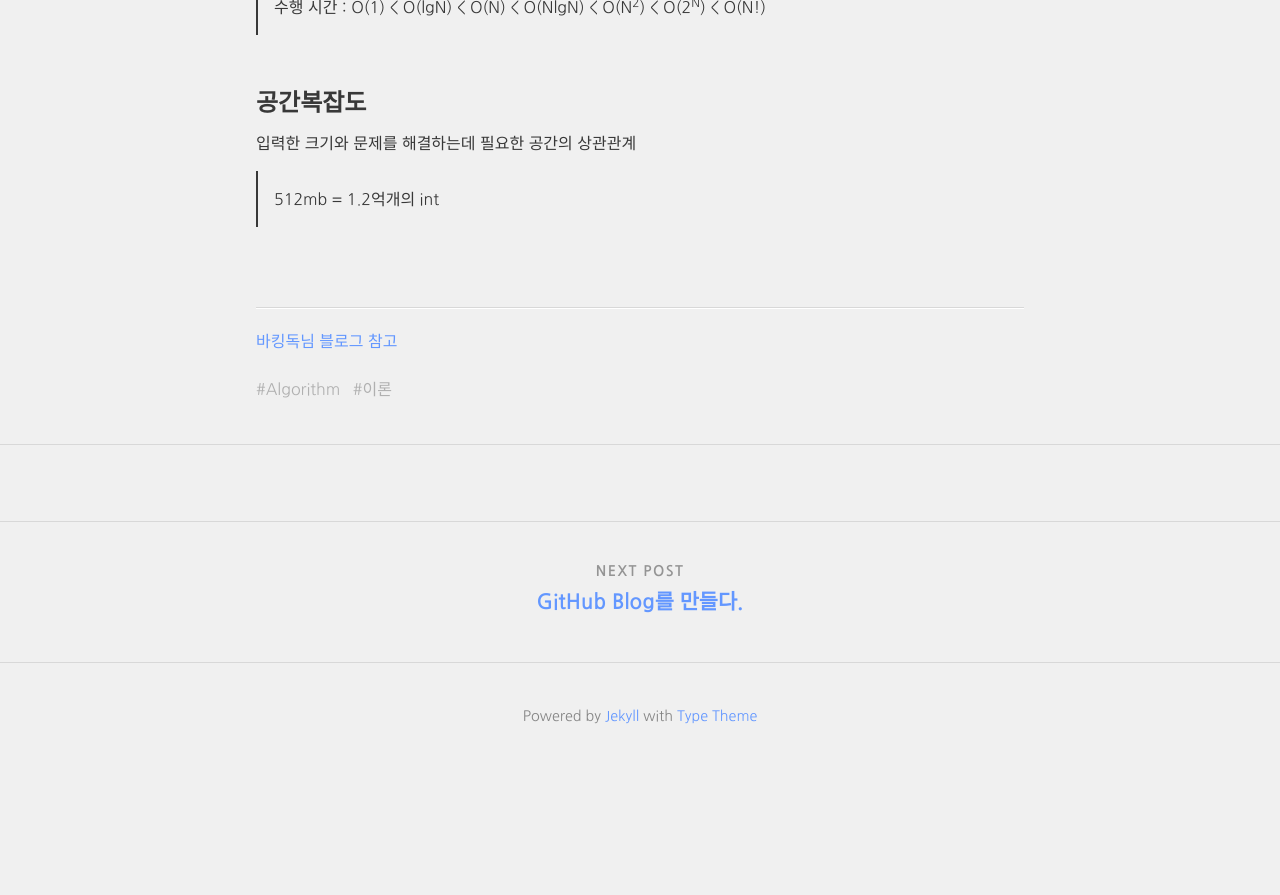
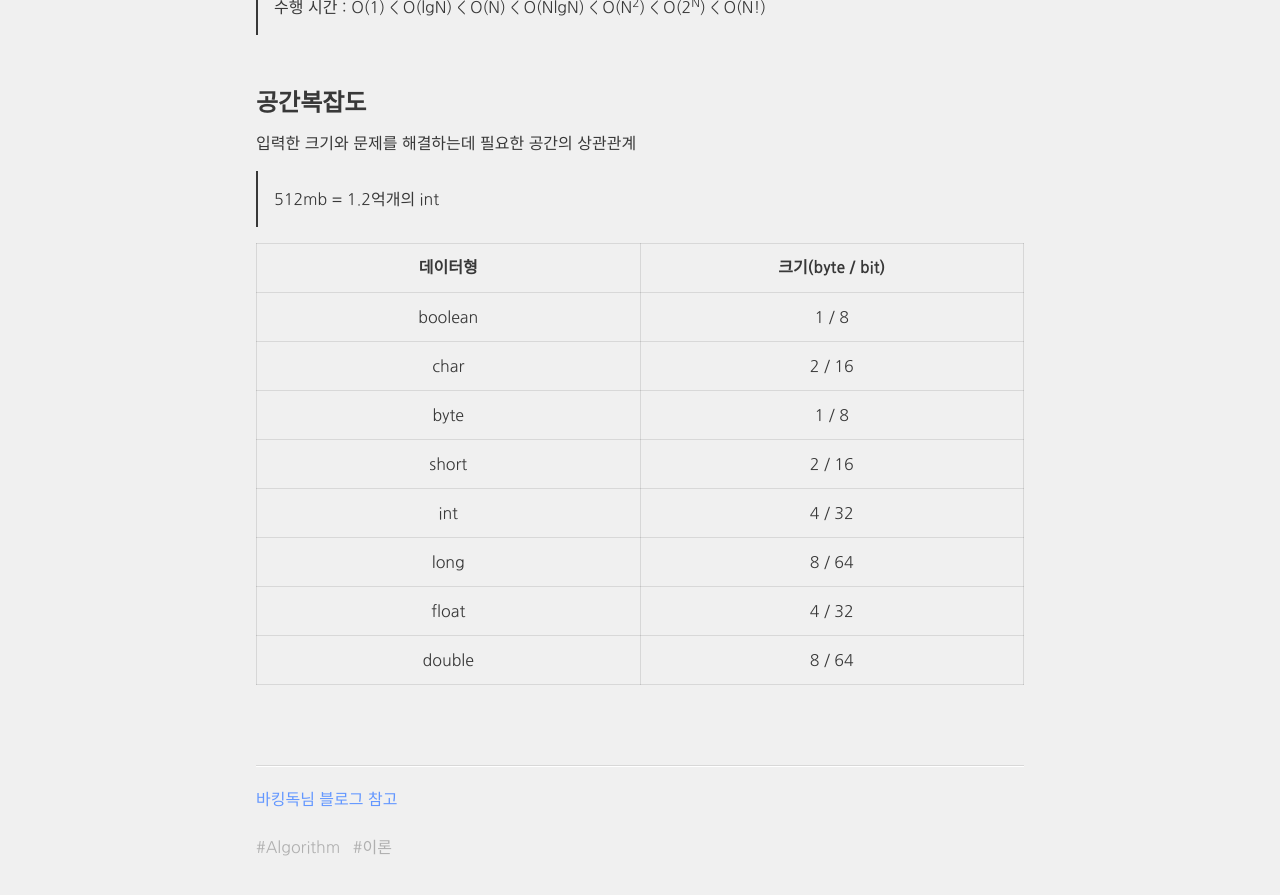
Before and after one commit to 0n1dev/React, a Jekyll site: the page built from _posts/Algorithm-Theory/2020-02-29-theory-1.md, in a window 1280 px wide and 900 px high, scrolled down 1311 px. Shown: the top 895 px of the window. Built offline with Jekyll 4.4.1, drawn with Linux system fonts in a browser that asks for light colours; nearby versions of some CDN libraries; comment, search, counter and statistics services are not loaded; before the commit the page ends 2080 px from its top, so only the background shows below that.

Commit message:
0n1dev
테이블 추가

```diff
--- a/_posts/Algorithm-Theory/2020-02-29-theory-1.md
+++ b/_posts/Algorithm-Theory/2020-02-29-theory-1.md
@@ -51,6 +51,17 @@ n에 비례하다는 결과를 얻을 수 있습니다.
 
 > 512mb = 1.2억개의 int
 
+| 데이터형 | 크기(byte / bit) |
+|:--------:|:----------------:|
+|  boolean |       1 / 8      |
+|   char   |      2 / 16      |
+|   byte   |       1 / 8      |
+|   short  |      2 / 16      |
+|    int   |      4 / 32      |
+|   long   |      8 / 64      |
+|   float  |      4 / 32      |
+|  double  |      8 / 64      |
+
 <br><br>
 
 ---
```
